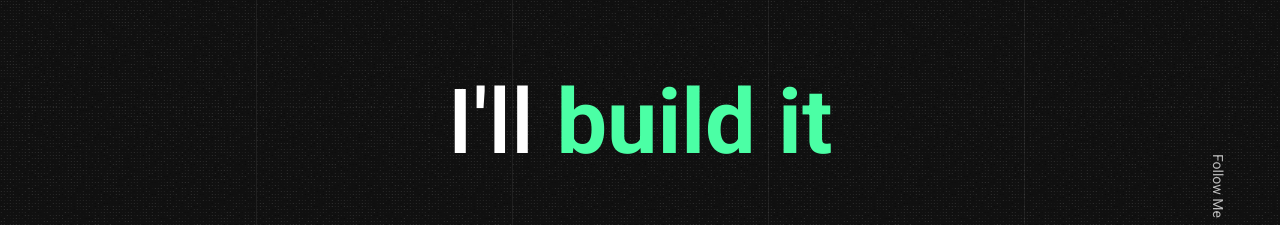
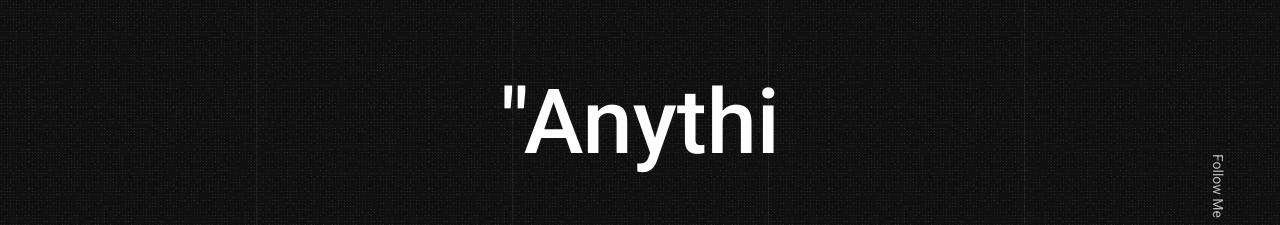
Before and after one commit to ShaneKeney/portfolio, a Next.js app: page / in a window 1280 px wide. Shown: the part 277-502 px from the top of the page. Built offline with nearby package versions, Linux system fonts and the light colour scheme.

Commit message:
chore: alter homepage typed text

```diff
--- a/src/components/TypingAnimation.js
+++ b/src/components/TypingAnimation.js
@@ -9,10 +9,10 @@ const TypingAnimation = ({ typingData = "", extraClassName }) => {
       strings: typingData
         ? typingData
         : [
-            "You <strong>name it</strong>",
-            "I'll <strong>build it</strong>",
-            "If we <strong>build it</strong>",
-            "They <strong>will come...</strong>",
+            '"Anything <strong>worth doing</strong>"',
+            '"Is worth <strong>overdoing</strong>"',
+            '"If we <strong>build it</strong>"',
+            '"[They] <strong>will come...</strong>"',
           ], // Strings to display
       typeSpeed: 100,
       backSpeed: 100,
```
Also changed, not shown: src/components/PageBanner.js (+4 -4 lines).
